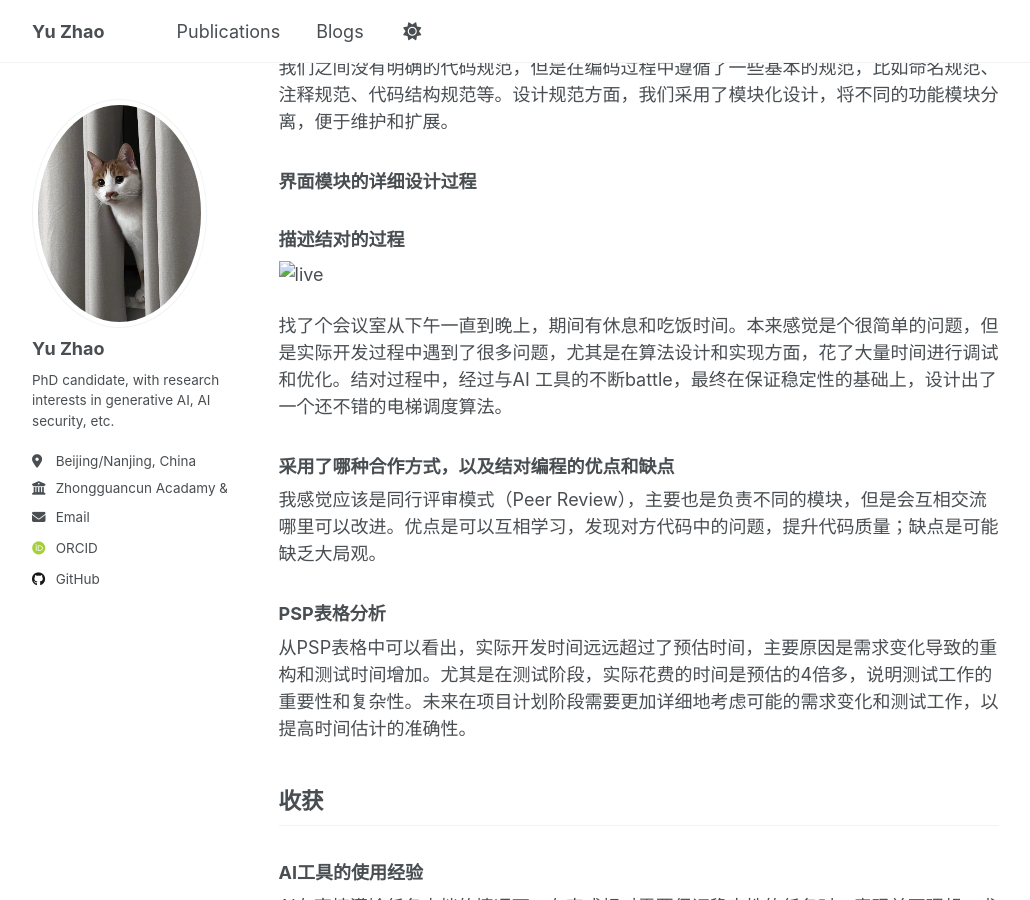
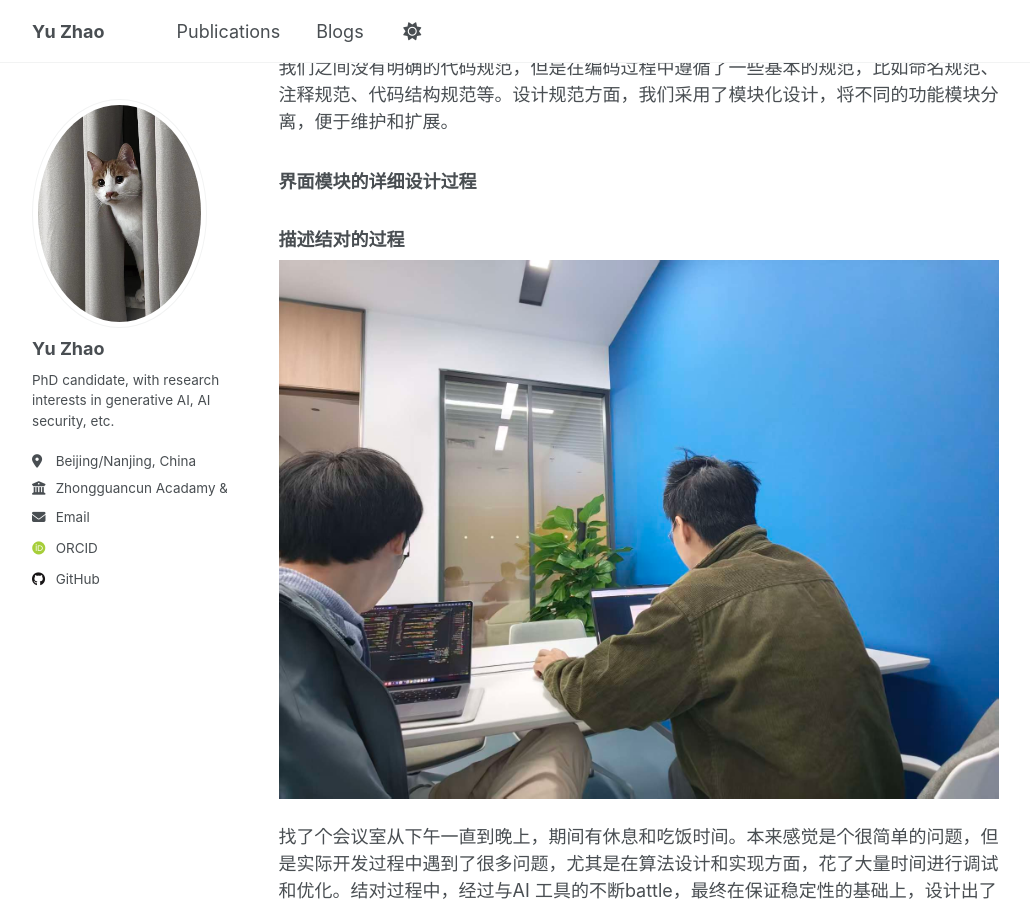
Before and after one commit to milkieTigera/milkieTigera.github.io, a Jekyll site: the page built from _posts/2025-10-27-blog-post-2.md, in a window 1280 px wide and 900 px high, scrolled down 3590 px. Shown: the whole window, without its empty margins (26-1056 px from the left). Built offline with Jekyll 4.4.1, drawn with Linux system fonts in a browser that asks for light colours; some web fonts are replaced; a script that is not in the unit is left out; comment, search, counter and statistics services are not loaded.

Commit message:
course blog 2

```diff
--- a/_config.yml
+++ b/_config.yml
@@ -175,6 +175,7 @@ include:
   - .htaccess
   - _pages
   - files
+  - images
 exclude:
   - "*.sublime-project"
   - "*.sublime-workspace"
--- a/_posts/2025-10-27-blog-post-2.md
+++ b/_posts/2025-10-27-blog-post-2.md
@@ -118,7 +118,7 @@ gitee一共进行了39次提交，github进行了35次（后续开发移植到gi
 
 ### 描述结对的过程
 
-![live](../images/7c6c878a9c78f376a84d1053ad7d158a.jpg)
+![live](/images/7c6c878a9c78f376a84d1053ad7d158a.jpg)
 
 找了个会议室从下午一直到晚上，期间有休息和吃饭时间。本来感觉是个很简单的问题，但是实际开发过程中遇到了很多问题，尤其是在算法设计和实现方面，花了大量时间进行调试和优化。结对过程中，经过与AI 工具的不断battle，最终在保证稳定性的基础上，设计出了一个还不错的电梯调度算法。
 
```
